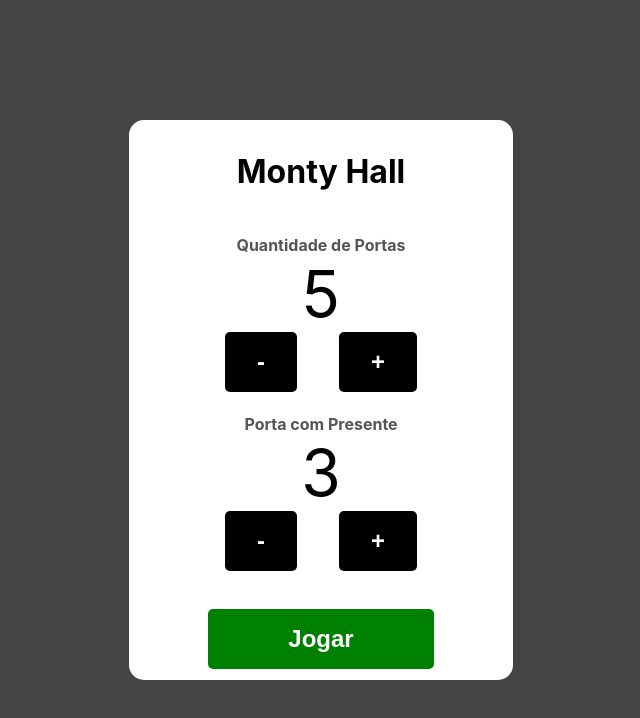
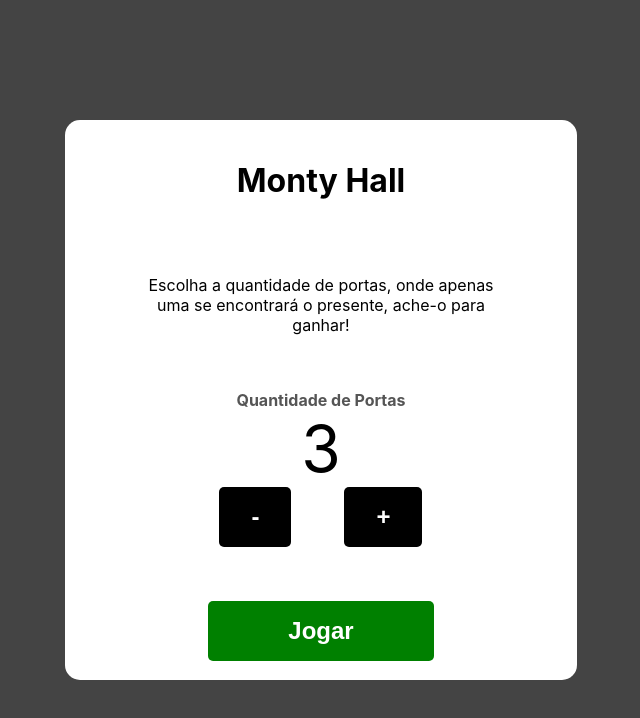
Before and after one commit to RennoDev/Projeto-Porta-Premiada, a Next.js app: page / in a window 1280 px wide. Shown: the top 718 px of the page, without its empty margins (319-959 px from the left). Built offline with nearby package versions, Linux system fonts and the light colour scheme.

Commit message:
Master Touches

```diff
--- a/src/components/Menu.tsx
+++ b/src/components/Menu.tsx
@@ -1,17 +1,23 @@
 import styles from '../styles/Menu.module.css'
 import Link from 'next/link'
 import NumberInput from './NumberInput'
-import { useState } from 'react'
+import { useEffect, useState } from 'react'
 
 export default function Menu() {
-  const [doorAmount, setDoorAmount] = useState(5)
-  const [doorWithGift, setDoorWithGift] = useState(3)
+  const [doorAmount, setDoorAmount] = useState(3)
+  const [doorWithGift, setDoorWithGift] = useState(2)
+
+  useEffect(() => {
+    const max = doorAmount
+    const min = 1
+    setDoorWithGift(Math.floor(Math.random() * (max - min + 1)) + min)
+  }, [doorAmount])
 
   return (
     <div className={styles.menu}>
       <h1>Monty Hall</h1>
+      <p>Escolha a quantidade de portas, onde apenas uma se encontrará o presente, ache-o para ganhar!</p>
       <NumberInput text="Quantidade de Portas" value={doorAmount} onChange={newDoorAmount => setDoorAmount(newDoorAmount)} />
-      <NumberInput text="Porta com Presente" value={doorWithGift} onChange={newDoorWithGift => setDoorWithGift(newDoorWithGift)} />
       <Link href={`doorGame/${doorAmount}/${doorWithGift}`}>
         <button className={styles.startButton}>Jogar</button>
       </Link>
--- a/src/styles/Menu.module.css
+++ b/src/styles/Menu.module.css
@@ -3,12 +3,18 @@
   flex-direction: column;
   justify-content: space-around;
   align-items: center;
-  width: 30%;
+  text-align: center;
+  width: 40%;
   height: 70%;
   border: none;
   border-radius: 15px;
   color: #000;
   background-color: #fff;
+}
+
+.menu p {
+  padding: 0 5rem;
+  font-size: 1rem;
 }
 
 .startButton {
--- a/src/styles/NumberInput.module.css
+++ b/src/styles/NumberInput.module.css
@@ -22,7 +22,7 @@
   width: 50%;
   display: flex;
   flex-direction: row;
-  justify-content: space-between;
+  justify-content: space-around;
 }
 
 .button {
```
